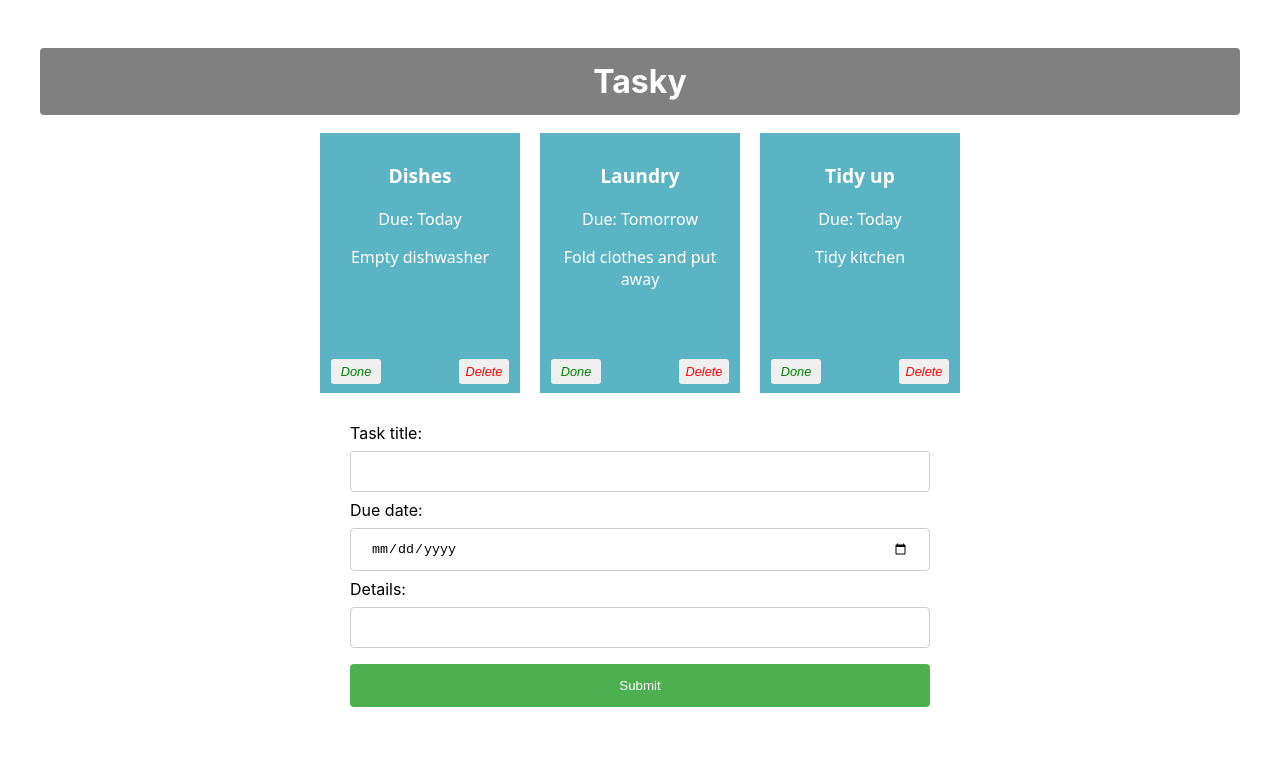
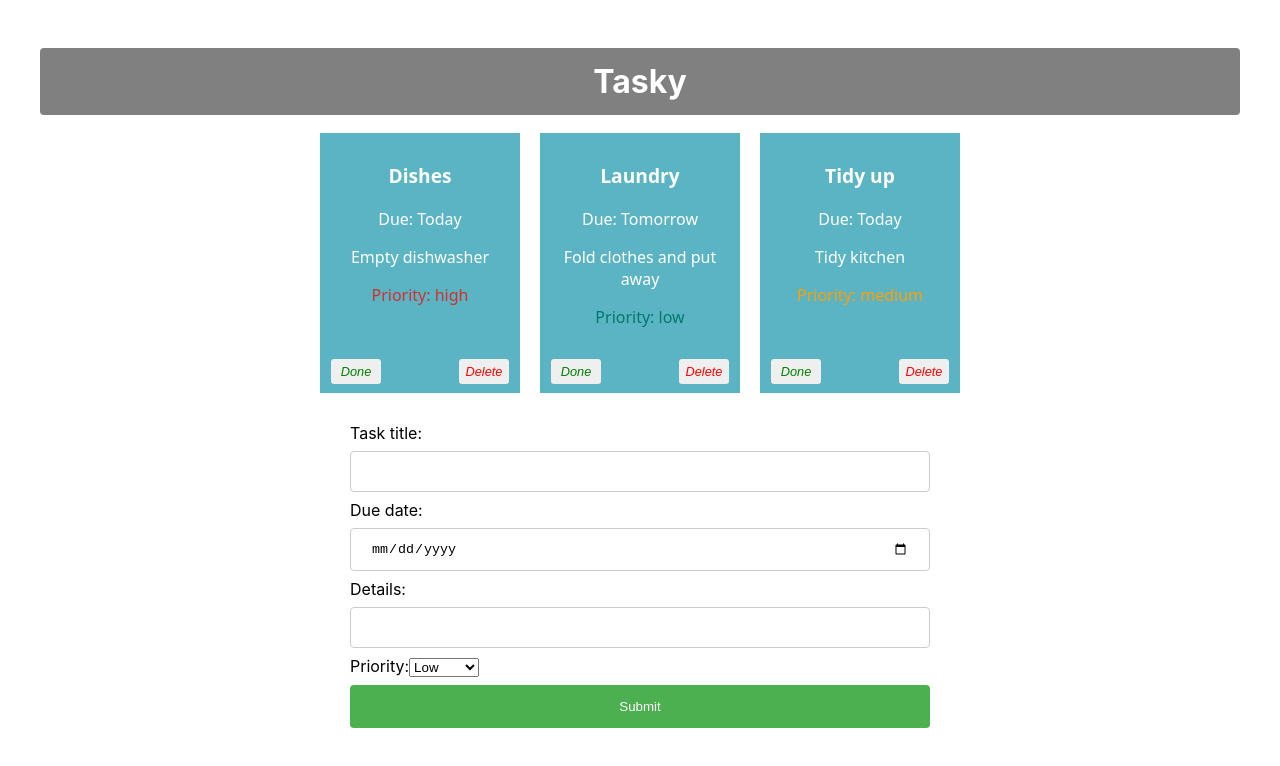
Before and after one commit to Briannap33/react-basics-labs, a React (Create React App) app in the folder tasky/: page / in a window 1280 px wide. Shown: the top 766 px of the page. Built offline with nearby package versions, Linux system fonts and the light colour scheme.

Commit message:
Tasky Lab 2 - Exercises done

```diff
--- a/tasky/src/App.js
+++ b/tasky/src/App.js
@@ -8,15 +8,16 @@
 function App() {
   const [ taskState, setTaskState ] = useState({
     tasks: [
-      {  id: 1, title:"Dishes", description: "Empty dishwasher", deadline: "Today", done: false },
-      {  id: 2, title: "Laundry", description: "Fold clothes and put away", deadline: "Tomorrow", done: false },
-      {  id: 3, title: "Tidy up", description: "Tidy kitchen", deadline: "Today", done: false }
+      {  id: 1, title:"Dishes", description: "Empty dishwasher", deadline: "Today", done: false, priority: "high" },
+      {  id: 2, title: "Laundry", description: "Fold clothes and put away", deadline: "Tomorrow", done: false, priority:"low" },
+      {  id: 3, title: "Tidy up", description: "Tidy kitchen", deadline: "Today", done: false, priority: "medium" }
     ]
   });
   const [ formState, setFormState ] = useState({
     title: "",
     description: "",
-    deadline: ""
+    deadline: "",
+    priority: "low"
   });
   const doneHandler = (taskIndex) => {
     const tasks = [...taskState.tasks];
@@ -41,6 +42,9 @@
           break;
       case "deadline":
           form.deadline = event.target.value;
+          break;
+      case "priority":
+          form.priority = event.target.value;
           break;
       default:
           form = formState;
@@ -67,6 +71,7 @@
       title={task.title}
       description={task.description}
       deadline={task.deadline}
+      priority={task.priority}
       key={task.id}
       done={task.done}
       markDone={() => doneHandler(index)}
--- a/tasky/src/components/Form.js
+++ b/tasky/src/components/Form.js
@@ -19,6 +19,16 @@
         Details:
         <input type="text" name="description" onChange={(event) => props.change(event)} />
     </label>
+    <br />
+        <label>
+          Priority:
+          <select name="priority" onChange={(event) => props.change(event)}>
+            <option value="low">Low</option>
+            <option value="medium">Medium</option>
+            <option value="high">High</option>
+          </select>
+        </label>
+        <br />
         <input type="submit" value="Submit" />
         </form>
     </div>
--- a/tasky/src/components/Task.js
+++ b/tasky/src/components/Task.js
@@ -1,14 +1,31 @@
 import React from 'react';
 
 const Task = (props) => {
+    let priorityColor;
+
+    switch(props.priority){
+        case "low":
+            priorityColor = "#00796b";
+            break;
+          case "medium":
+            priorityColor = "#ffa000";
+            break;
+          case "high":
+            priorityColor = "#d32f2f";
+            break;
+          default:
+            priorityColor = "#5bb4c4";
+      }
+
     return (
         <div className="card" style={{backgroundColor: props.done ? 'lightgrey' : '#5bb4c4'}}>
             <p className="title">{props.title}</p>
             <p>Due: {props.deadline}</p>
             <p>{props.description}</p>
+            <p className="priority" style={{color: priorityColor}}>Priority: {props.priority}</p>
             <button onClick={props.markDone} className='doneButton'>Done</button>
             <button className='deleteButton' onClick={props.deleteTask}>Delete</button>
         </div>
-    )
-}
+    );
+};
 export default Task;
```
